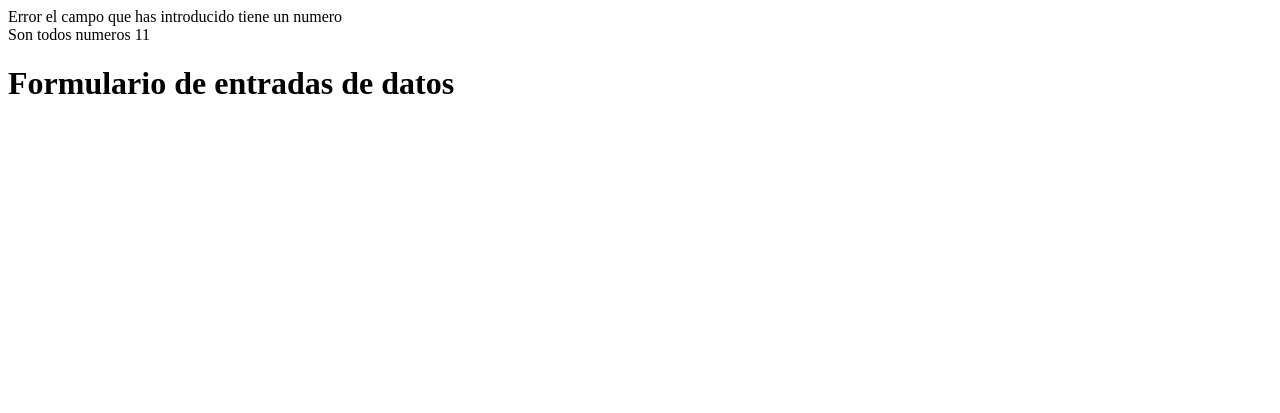
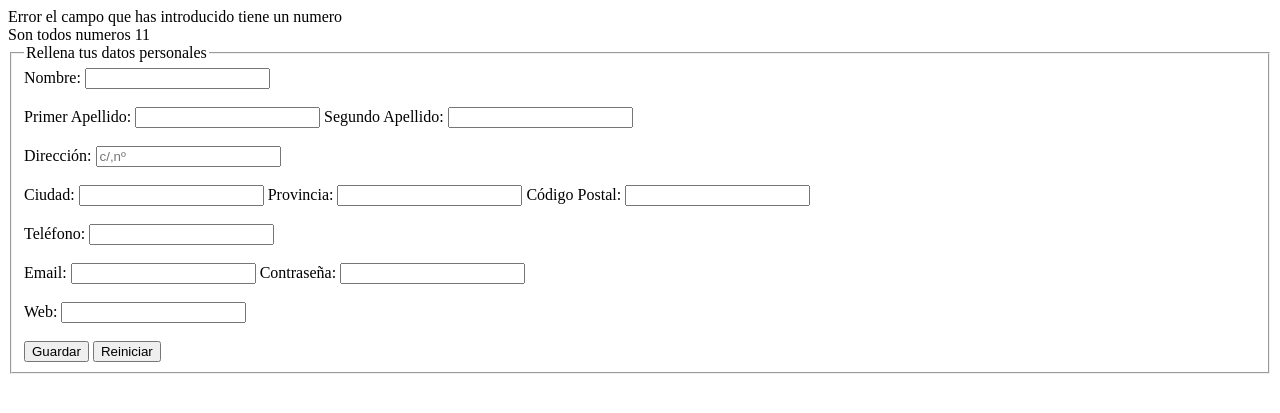
Before and after one commit to Roberjr10/practica5_RobertoNu-ez_CarlosPlaza, a PHP site: page / in a window 1280 px wide. Shown: the top 413 px of the page. Run offline with PHP 8.4, Linux system fonts and the light colour scheme.

Commit message:
FORMULARIO

```diff
--- a/index.php
+++ b/index.php
@@ -42,6 +42,23 @@
     <title>Formulario de entradas de datos</title>
 </head>
 <body>
-    <h1>Formulario de entradas de datos</h1>
+
+    <form action="EntradaDatos.php" method="POST">
+        <fieldset>
+            <legend>Rellena tus datos personales</legend>
+            Nombre: <input type="text" name="nombre"/><br><br>
+            Primer Apellido: <input type="text" name="apellido1"/>
+            Segundo Apellido: <input type="text" name="apellido2"/><br><br>
+            Dirección: <input type="text" name="direccion" placeholder="c/,nº"/><br><br>
+            Ciudad: <input type="text" name="ciudad"/>
+            Provincia: <input type="text" name="provincia"/>
+            Código Postal: <input type="text" name="cp"/><br><br>
+            Teléfono: <input type="text" name="tlf"/><br><br>
+            Email: <input type="text" name="email">
+            Contraseña: <input type="password" name="password"><br><br>
+            Web: <input type="text" name="web"><br><br>
+            <input type="submit" value="Guardar" name="guardar"/>
+            <input type="reset" value="Reiniciar" name="reiniciar">
+        </fieldset>
 </body>
 </html>
```
Also changed, not shown: EntradaDatos.php (deleted, +0 -30 lines).
